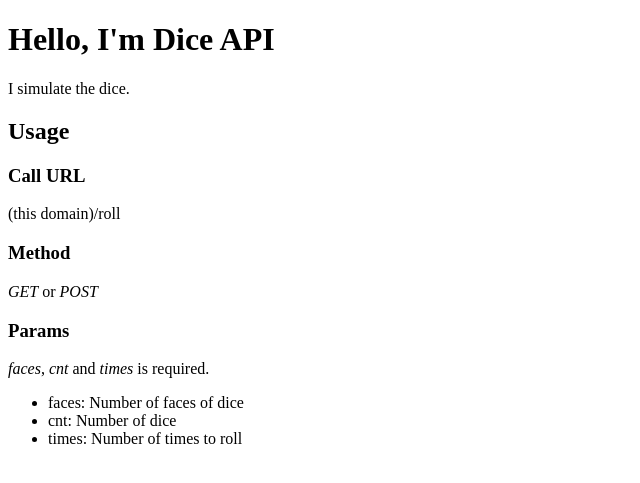
After one commit to silmin/dice-api, a Flask app: template templates/hello.html in a window 1280 px wide. The commit adds this page. Shown: the top 483 px of the page, without its empty margins (0-640 px from the left). Run offline with Flask 2, Linux system fonts and the light colour scheme; the template is opened without the code that fills it, so the values that code supplies are empty.

Commit message:
add: root page(usage)

```diff
--- a/app.py
+++ b/app.py
@@ -5,7 +5,7 @@ app = Flask(__name__)
 
 @app.route("/")
 def hello():
-    return "Hello, I'm Dice API"
+    return render_template("hello.html", title="Dice API");
 
 @app.route("/roll", methods=['GET', 'POST'])
 def roll():
--- /dev/null
+++ b/templates/hello.html
@@ -0,0 +1,22 @@
+{% extends "layout.html" %}
+{% block content %}
+<h1>Hello, I'm Dice API</h1>
+I simulate the dice.
+
+<h2>Usage</h2>
+
+<h3>Call URL</h3>
+(this domain)/roll
+
+<h3>Method</h3>
+<i>GET</i> or <i>POST</i>
+
+<h3>Params</h3>
+<i>faces</i>, <i>cnt</i> and <i>times</i> is required.
+<ul>
+    <li>faces: Number of faces of dice</li>
+    <li>cnt: Number of dice</li>
+    <li>times: Number of times to roll</li>
+</ul>
+
+{% endblock %}
--- a/layout.html
+++ b/templates/layout.html
@@ -1,3 +1,4 @@
+<!doctype html>
 <html>
     <head>
         <title>{{ title }}</title>
```
Also changed, not shown: hello.html (deleted, +0 -19 lines).
